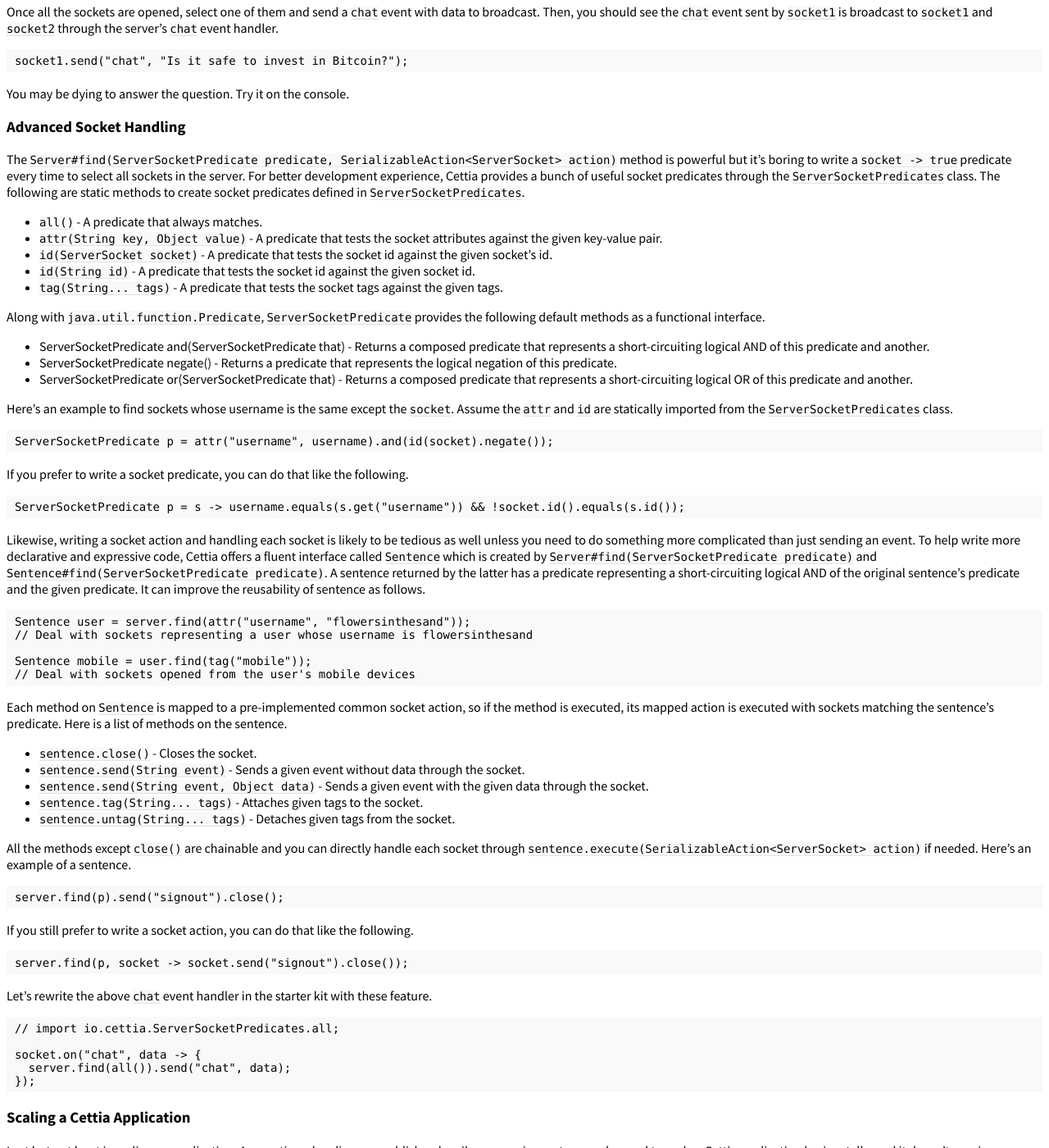
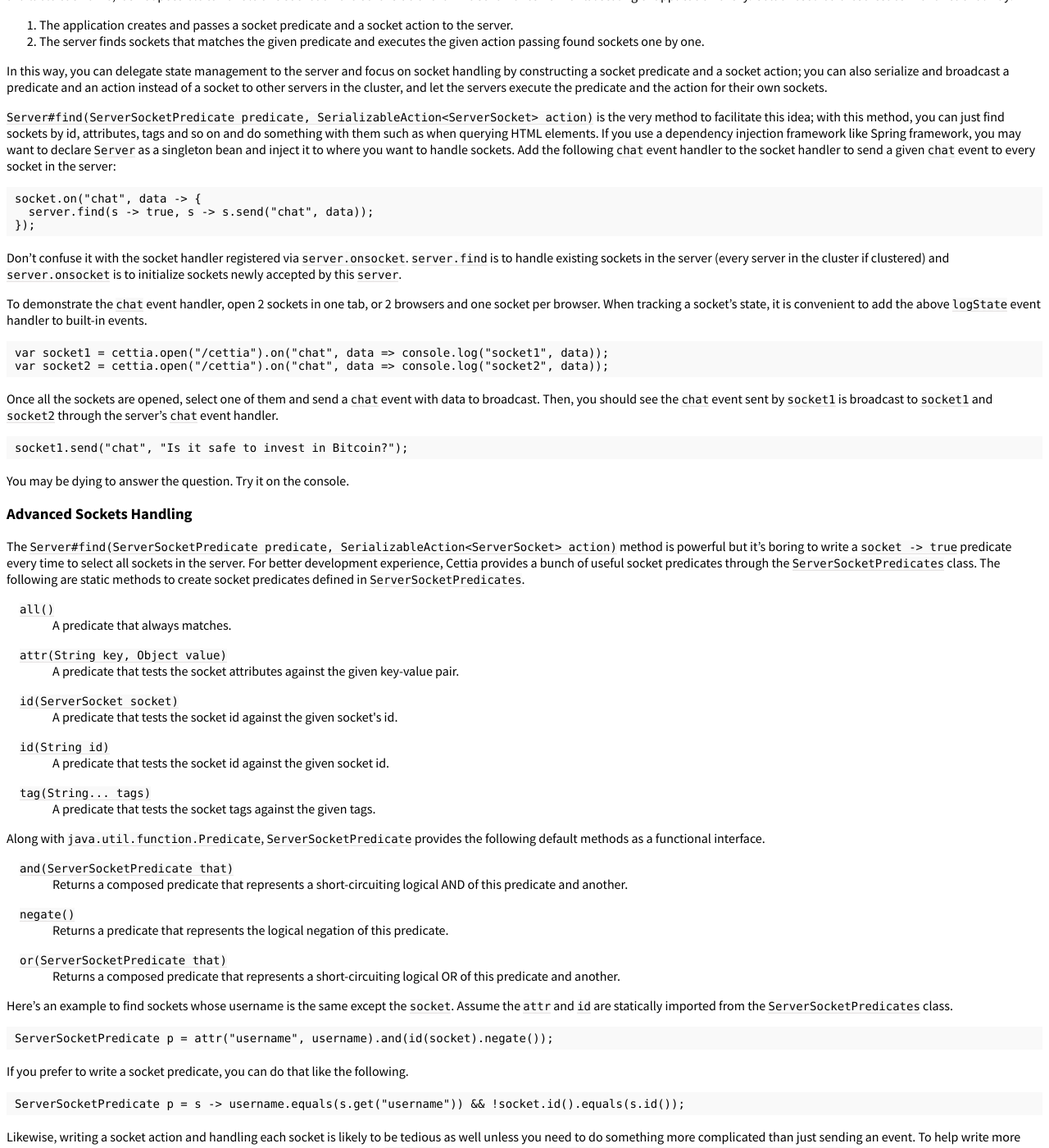
Before and after one commit to cettia/cettia.github.io, a Jekyll site: the page built from guides/cettia-tutorial.md, in a window 1280 px wide and 1400 px high, scrolled down 10575 px. Shown: the whole window at 82% size. Built offline with Jekyll 4.4.1, drawn with Linux system fonts in a browser that asks for light colours; a style sheet for code colours, icons or effects is not loaded; some of the changed text lies outside the part shown.

Commit message:
Update introduction materials

````diff
--- a/_includes/app.scss
+++ b/_includes/app.scss
@@ -4,10 +4,13 @@
   font-family: "Source Sans Pro", "Helvetica Neue", Helvetica, Roboto, Arial, sans-serif
 }
 
-dd {
-  margin-bottom: 1rem;
-  div.highlighter-rouge pre.highlight {
-    margin-bottom: 0;
+dl {
+  margin-left:  1rem;
+  dd {
+    margin-bottom: 1rem;
+    div.highlighter-rouge pre.highlight {
+      margin-bottom: 0;
+    }
   }
 }
 
@@ -71,7 +74,7 @@
 
 #index {
   h1, h2 {
-    margin-top: 6rem;
+    margin-top: 4rem;
   }
 }
 
--- a/guides/cettia-tutorial.md
+++ b/guides/cettia-tutorial.md
@@ -25,7 +25,7 @@
   <li><a href="#acknowledgement" id="markdown-toc-acknowledgement">Acknowledgement</a></li>
   <li><a href="#disconnection-handling" id="markdown-toc-disconnection-handling">Disconnection Handling</a></li>
   <li><a href="#working-with-sockets" id="markdown-toc-working-with-sockets">Working with Sockets</a></li>
-  <li><a href="#advanced-socket-handling" id="markdown-toc-advanced-socket-handling">Advanced Socket Handling</a></li>
+  <li><a href="#advanced-sockets-handling" id="markdown-toc-advanced-sockets-handling">Advanced Sockets Handling</a></li>
   <li><a href="#scaling-a-cettia-application" id="markdown-toc-scaling-a-cettia-application">Scaling a Cettia Application</a></li>
   <li><a href="#conclusion" id="markdown-toc-conclusion">Conclusion</a></li>
 </ul>
@@ -44,7 +44,9 @@
 
 In this tutorial, we will take a look at the features required to create real-time oriented web applications with Cettia and build the Cettia starter kit. The source code for the starter kit is available at [https://github.com/cettia/cettia-starter-kit](https://github.com/cettia/cettia-starter-kit).
 
-For your information, this tutorial covers [Cettia Java Server 1.2.0-Beta2](/blog/cettia-java-server-1-2-0-beta2-released/) and [Cettia JavaScript Client 1.0.1](/blog/cettia-javascript-client-1-0-1-released/).
+<div class="callout">
+  <p>This tutorial covers <a href="/blog/cettia-java-server-1-2-0-beta2-released/">Cettia Java Server 1.2.0-Beta2</a> and <a href="/blog/cettia-javascript-client-1-0-1-released/">Cettia JavaScript Client 1.0.1</a>.</p>
+</div>
 
 ### Setting Up the Project
 
@@ -125,11 +127,7 @@
    import javax.servlet.ServletContext;
    import javax.servlet.ServletContextEvent;
    import javax.servlet.ServletContextListener;
-   import javax.servlet.ServletRegistration;
    import javax.servlet.annotation.WebListener;
-   import javax.websocket.DeploymentException;
-   import javax.websocket.server.ServerContainer;
-   import javax.websocket.server.ServerEndpointConfig;
 
    @WebListener
    public class CettiaConfigListener implements ServletContextListener {
@@ -260,15 +269,14 @@
 
 Let's establish three primary concepts of Cettia at the highest conceptual level.
 
-- **Server**
-
-    An interface used to interact with server-side sockets. It offers an event to initialize newly accepted sockets and provides finder methods to find sockets matching the given criteria and execute the given socket action with them.
-- **Socket**
-
-    A feature-rich interface built on the top of the transport. It provides the event system that allows you to define your own events, regardless of the type of event data, and exchange them between the Cettia client and the Cettia server in real-time.
-- **Transport**
-
-    An interface to represent a full duplex message channel. It carries a binary as well as a text payload based on message framing, exchanges messages bidirectionally, and ensures no message loss and no idle connection. Unlike Server and Socket, you don't need to be aware of the Transport unless you want to tweak the default transport behavior or introduce a brand new transport.
+<dl>
+    <dt><strong>Server</strong></dt>
+    <dd><p>An interface used to interact with server-side sockets. It offers an event to initialize newly accepted sockets and provides finder methods to find sockets matching the given criteria and execute the given socket action with them.</p></dd>
+    <dt><strong>Socket</strong></dt>
+    <dd><p>A feature-rich interface built on the top of the transport. It provides the event system that allows you to define your own events, regardless of the type of event data, and exchange them between the Cettia client and the Cettia server in real-time.</p></dd>
+    <dt><strong>Transport</strong></dt>
+    <dd><p>An interface to represent a full duplex message channel. It carries a binary as well as a text payload based on message framing, exchanges messages bidirectionally, and ensures no message loss and no idle connection. Unlike Server and Socket, you don't need to be aware of the Transport unless you want to tweak the default transport behavior or introduce a brand new transport.</p></dd>
+</dl>
 
 Detailed architecture will be explained later. TODO add an architectural diagram
 
@@ -382,26 +390,33 @@
 
 #### Attributes
 
-An attributes and sugar methods on `ServerSocket` are as follows.
+An attributes and its sugar methods on `ServerSocket` are as follows.
 
-```java
-Map<String, Object> attributes = socket.attributes();
-```
-
-- `<T> T socket.get(String name)` - Returns the value mapped to the given name.
-- `ServerSocket socket.set(String name, Object value)` - Associates the value with the given name in the socket.
-- `ServerSocket socket.remove(String name)` - Removes the mapping associated with the given name.
+<dl>
+  <dt><code>Map&lt;String, Object&gt; attributes()</code></dt>
+  <dd>Returns an attributes of the socket.</dd>
+  <dt><code>Object get(String name)</code></dt>
+  <dd>Returns the value mapped to the given name.</dd>
+  <dt><code>ServerSocket set(key, value)</code></dt>
+  <dd>Associates the value with the given name in the socket.</dd>
+  <dt><code>ServerSocket remove(key)</code></dt>
+  <dd>Removes the mapping associated with the given name.</dd>
+</dl>
 
 #### Tags
 
-A tags and sugar methods on `ServerSocket` are as follows.
+A tags and its sugar methods on `ServerSocket` are as follows.
 
-```java
-Set<String> tags = socket.tags();
-```
+<dl>
+  <dt><code>Set&lt;String&gt; tags()</code></dt>
+  <dd>Returns a tags of the socket.</dd>
+  <dt><code>ServerSocket tag(tags...)</code></dt>
+  <dd>Attaches given tags to the socket.</dd>
+  <dt><code>ServerSocket untag(tags...)</code></dt>
+  <dd>Detaches given tags from the socket.</dd>
+</dl>
 
-- `ServerSocket socket.tag(String... tags)` - Attaches given tags to the socket.
-- `ServerSocket socket.untag(String... tags)` - Detaches given tags from the socket.
+For your information, attributes and tags are only available in the server sockets and not visible to the client sockets for security reasons.
 
 ### Sending and Receiving Events
 
@@ -438,6 +453,18 @@
 ### Acknowledgement
 
 TODO explain the Acknowledgement feature.
+
+```java
+socket.on("attributes", (Reply<Map<String, Object>> reply) -> {
+  reply.resolve(socket.attributes());
+});
+```
+
+```javascript
+socket.send("attributes", null, attributes => {
+  console.log(attributes);
+});
+```
 
 - [https://cettia.io/projects/cettia-java-server/1.0.0/reference/#handling-the-result-of-the-remote-event-processing](https://cettia.io/projects/cettia-java-server/1.0.0/reference/#handling-the-result-of-the-remote-event-processing)
 - [https://cettia.io/projects/cettia-javascript-client/1.0.1/reference/#handling-the-result-of-the-remote-event-processing](https://cettia.io/projects/cettia-javascript-client/1.0.1/reference/#handling-the-result-of-the-remote-event-processing)
@@ -532,21 +559,33 @@
 
 You may be dying to answer the question. Try it on the console.
 
-### Advanced Socket Handling
+### Advanced Sockets Handling
 
 The `Server#find(ServerSocketPredicate predicate, SerializableAction<ServerSocket> action)` method is powerful but it's boring to write a `socket -> true` predicate every time to select all sockets in the server. For better development experience, Cettia provides a bunch of useful socket predicates through the `ServerSocketPredicates` class. The following are static methods to create socket predicates defined in `ServerSocketPredicates`.
 
-- `all()` - A predicate that always matches.
-- `attr(String key, Object value)` - A predicate that tests the socket attributes against the given key-value pair.
-- `id(ServerSocket socket)` - A predicate that tests the socket id against the given socket's id.
-- `id(String id)` - A predicate that tests the socket id against the given socket id.
-- `tag(String... tags)` - A predicate that tests the socket tags against the given tags.
+<dl>
+  <dt><code>all()</code></dt>
+  <dd>A predicate that always matches.</dd>
+  <dt><code>attr(String key, Object value)</code></dt>
+  <dd>A predicate that tests the socket attributes against the given key-value pair.</dd>
+  <dt><code>id(ServerSocket socket)</code></dt>
+  <dd>A predicate that tests the socket id against the given socket's id.</dd>
+  <dt><code>id(String id)</code></dt>
+  <dd>A predicate that tests the socket id against the given socket id.</dd>
+  <dt><code>tag(String... tags)</code></dt>
+  <dd>A predicate that tests the socket tags against the given tags.</dd>
+</dl>
 
 Along with `java.util.function.Predicate`, `ServerSocketPredicate` provides the following default methods as a functional interface.
 
-- ServerSocketPredicate and(ServerSocketPredicate that) - Returns a composed predicate that represents a short-circuiting logical AND of this predicate and another.
-- ServerSocketPredicate negate() - Returns a predicate that represents the logical negation of this predicate.
-- ServerSocketPredicate or(ServerSocketPredicate that) - Returns a composed predicate that represents a short-circuiting logical OR of this predicate and another.
+<dl>
+  <dt><code>and(ServerSocketPredicate that)</code></dt>
+  <dd>Returns a composed predicate that represents a short-circuiting logical AND of this predicate and another.</dd>
+  <dt><code>negate()</code></dt>
+  <dd>Returns a predicate that represents the logical negation of this predicate.</dd>
+  <dt><code>or(ServerSocketPredicate that)</code></dt>
+  <dd>Returns a composed predicate that represents a short-circuiting logical OR of this predicate and another.</dd>
+</dl>
 
 Here's an example to find sockets whose username is the same except the `socket`. Assume the `attr` and `id` are statically imported from the `ServerSocketPredicates` class.
 
@@ -572,11 +611,18 @@
 
 Each method on `Sentence` is mapped to a pre-implemented common socket action, so if the method is executed, its mapped action is executed with sockets matching the sentence's predicate. Here is a list of methods on the sentence.
 
-- `sentence.close()` - Closes the socket.
-- `sentence.send(String event)` - Sends a given event without data through the socket.
-- `sentence.send(String event, Object data)` - Sends a given event with the given data through the socket.
-- `sentence.tag(String... tags)` - Attaches given tags to the socket.
-- `sentence.untag(String... tags)` - Detaches given tags from the socket.
+<dl>
+  <dt><code>close()</code></dt>
+  <dd>Closes the socket.</dd>
+  <dt><code>send(String event)</code></dt>
+  <dd>Sends a given event without data through the socket.</dd>
+  <dt><code>send(String event, Object data)</code></dt>
+  <dd>Sends a given event with the given data through the socket.</dd>
+  <dt><code>tag(String... tags)</code></dt>
+  <dd>Attaches given tags to the socket.</dd>
+  <dt><code>untag(String... tags) </code></dt>
+  <dd>Detaches given tags from the socket.</dd>
+</dl>
 
 All the methods except `close()` are chainable and you can directly handle each socket through `sentence.execute(SerializableAction<ServerSocket> action)` if needed. Here's an example of a sentence.
 
@@ -590,10 +636,10 @@
 server.find(p, socket -> socket.send("signout").close());
 ```
 
-Let's rewrite the above `chat` event handler in the starter kit with these feature.
+Let's bring all these features together and rewrite the above `chat` event handler in the starter kit.
 
 ```java
-// import io.cettia.ServerSocketPredicates.all;
+// import static io.cettia.ServerSocketPredicates.all;
 
 socket.on("chat", data -> {
   server.find(all()).send("chat", data);
````
Also changed, not shown: other parts of guides/cettia-tutorial.md (+11 -0 lines), index.html (+99 -79 lines).
